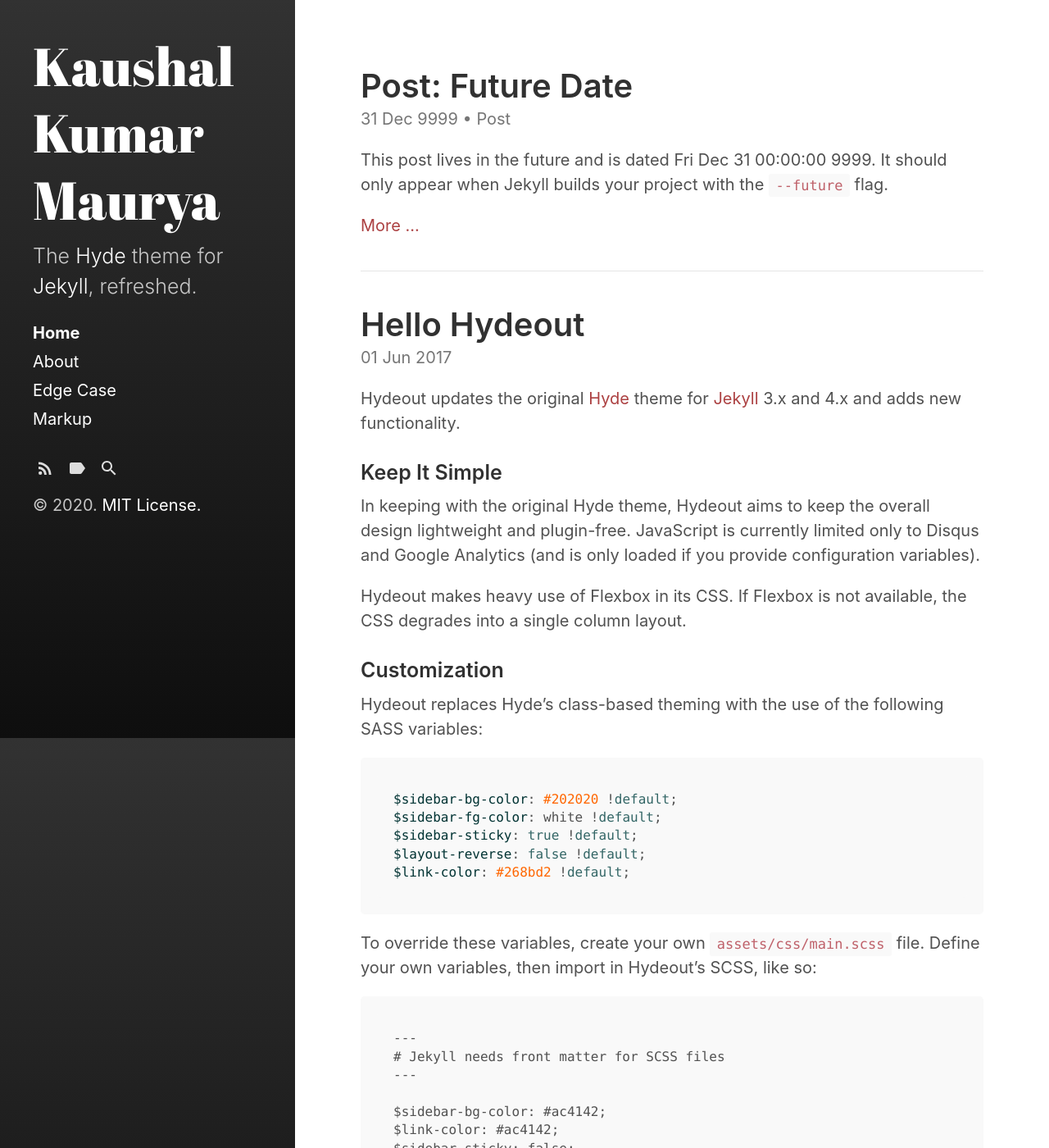
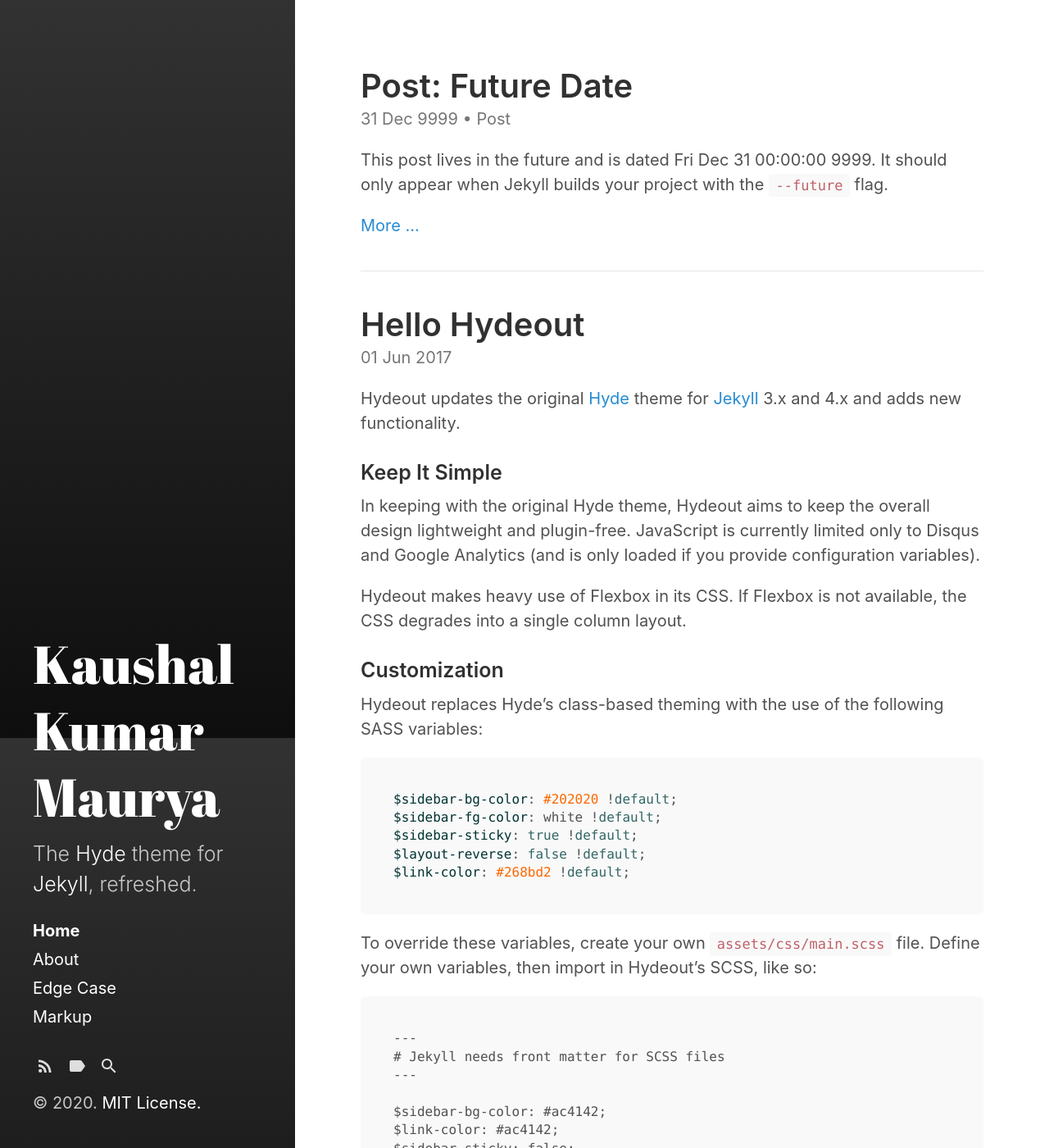
Before and after one commit to harshayelleni/harshayelleni.github.io, a Jekyll site: the page built from index.html, in a window 1280 px wide and 1400 px high. Shown: the whole window at 82% size. Built offline with Jekyll 4.4.1, drawn with Linux system fonts in a browser that asks for light colours; the list of posts is cut into pages by our own code.

Commit message:
Added theme

```diff
--- a/assets/css/main.scss
+++ b/assets/css/main.scss
@@ -3,7 +3,4 @@
 # only main files contain this front matter, not partials.
 ---
 
-$link-color: #ac4142;
-$sidebar-sticky: false;
-$font-size: 75%;
 @import "hydeout";
```
